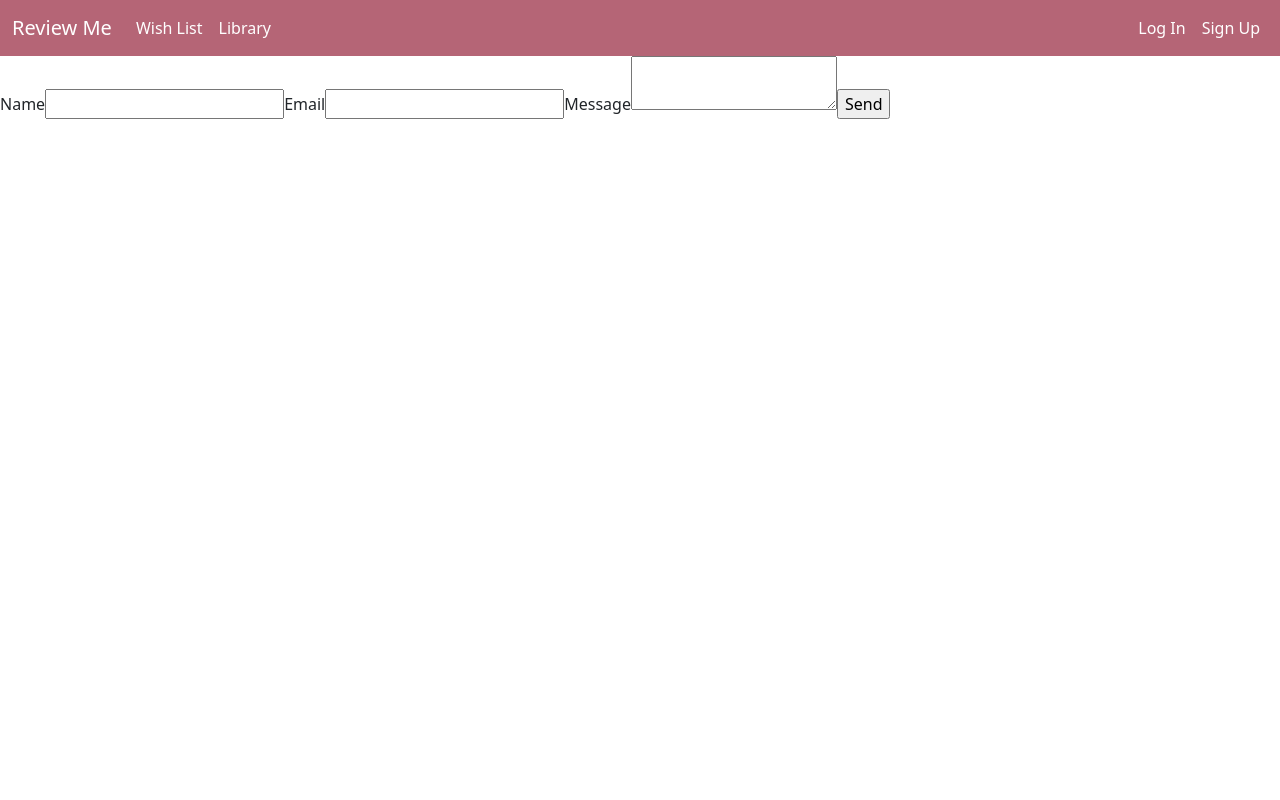
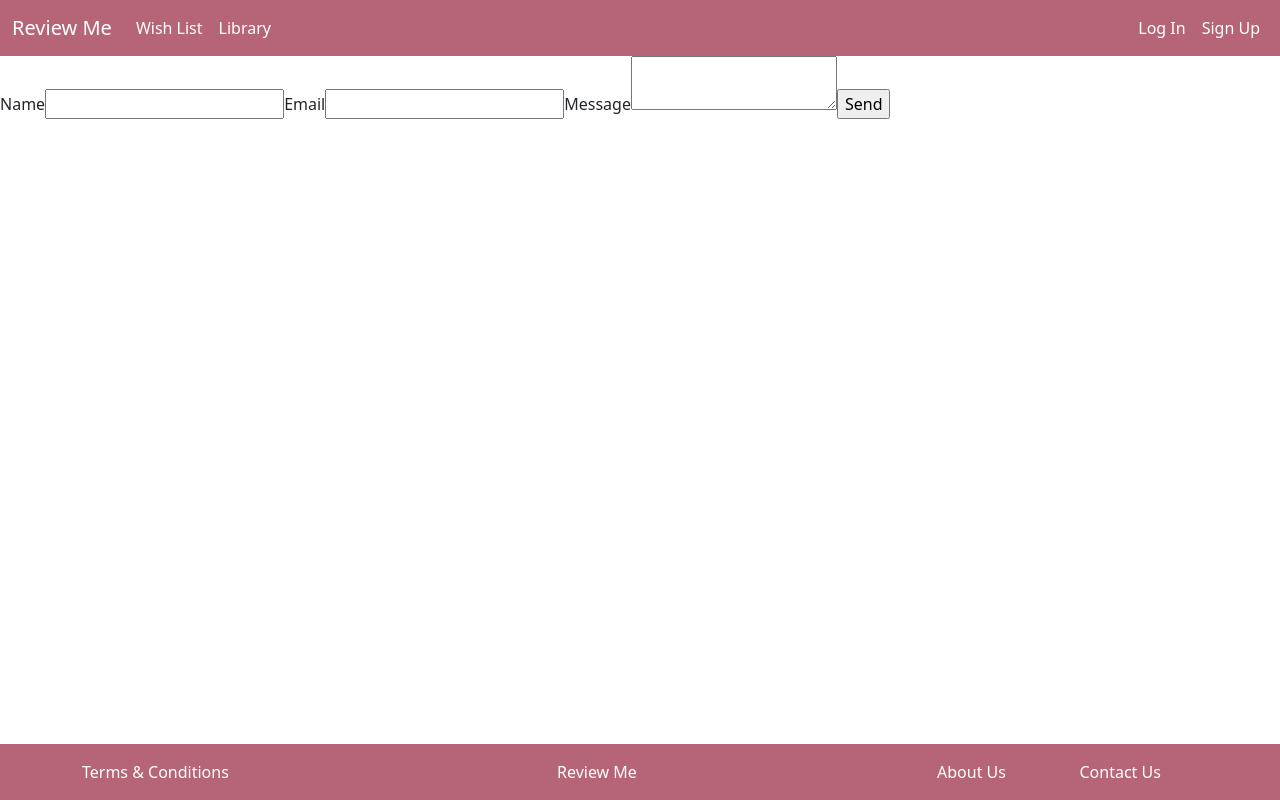
Before and after one commit to hyunjiLeeTech/ReviewMe, a React (Create React App) app in the folder frontend/: page / in a window 1280 px wide. Built offline with nearby package versions, Linux system fonts and the light colour scheme.

Commit message:
RVM-110 Create Footer (#8)
* RVM-110 Create Footer

* RVM-110 Update css

* RVM-10 Update footer

```diff
--- a/frontend/src/App.js
+++ b/frontend/src/App.js
@@ -3,12 +3,14 @@ import "bootstrap/dist/css/bootstrap.css";
 
 import ContactUs from "./components/contactus/ContactUs";
 import Header from "./components/style/Header";
+import Footer from "./components/style/Footer";
 
 function App() {
   return (
     <div>
       <Header />
       <ContactUs />
+      <Footer />
     </div>
   );
 }
--- /dev/null
+++ b/frontend/src/components/style/Footer.js
@@ -0,0 +1,32 @@
+import React from "react";
+
+const Footer = () => {
+  return (
+    <footer className="footer mt-auto py-3 text-white">
+      <div className="container">
+        <div className="row">
+          <div className="col-5">
+            <a className="text-white" id="footer-link" href="/">
+              Terms & Conditions
+            </a>
+          </div>
+          <div className="col-4">
+            <span> Review Me</span>
+          </div>
+          <div className="col">
+            <a className="text-white" id="footer-link" href="/">
+              About Us
+            </a>
+          </div>
+          <div className="col">
+            <a className="text-white" id="footer-link" href="/">
+              Contact Us
+            </a>
+          </div>
+        </div>
+      </div>
+    </footer>
+  );
+};
+
+export default Footer;
--- a/frontend/src/index.css
+++ b/frontend/src/index.css
@@ -1,6 +1,7 @@
 /*
 *Header
 */
+
 nav {
   background-color: #b56576;
 }
@@ -8,6 +9,24 @@ nav {
 a#head-link {
   text-decoration: none;
   color: white;
+}
+
+/*
+*Footer
+*/
+
+.footer {
+  margin-top: 1rem;
+  padding: 1rem;
+  background-color: #b56576;
+  position: fixed;
+  bottom: 0;
+  left: 0;
+  width: 100%;
+}
+
+a#footer-link {
+  text-decoration: none;
 }
 
 body {
```
